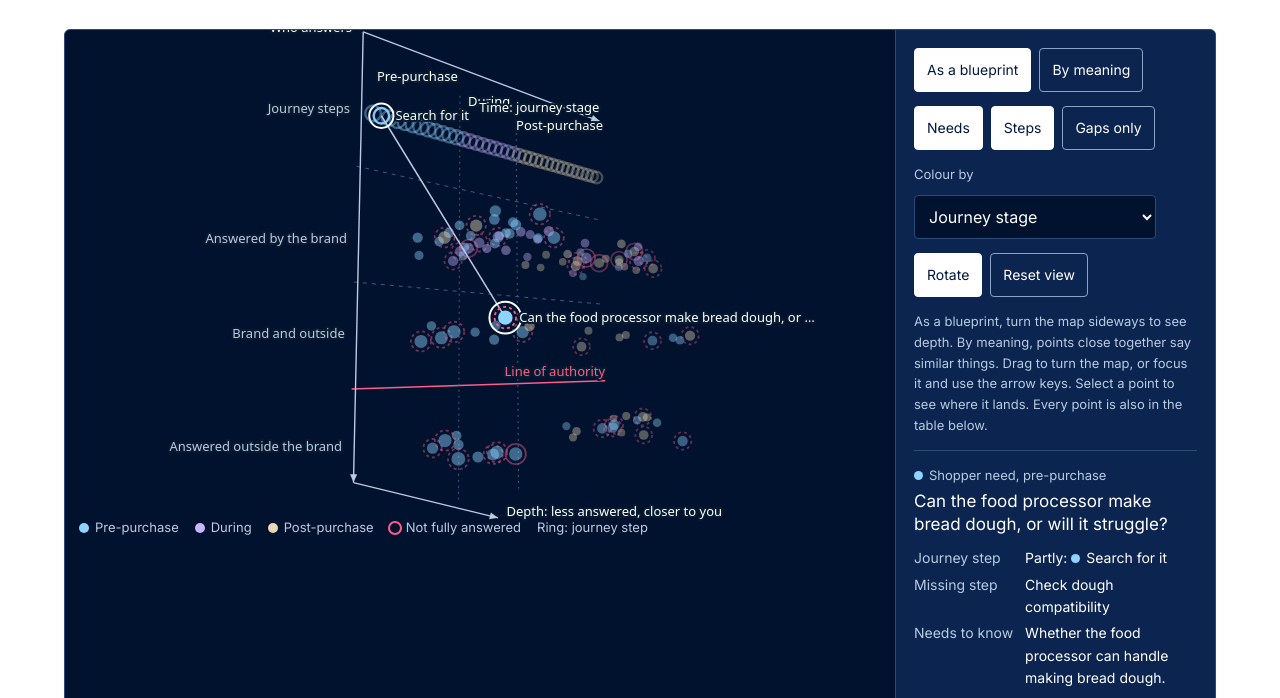
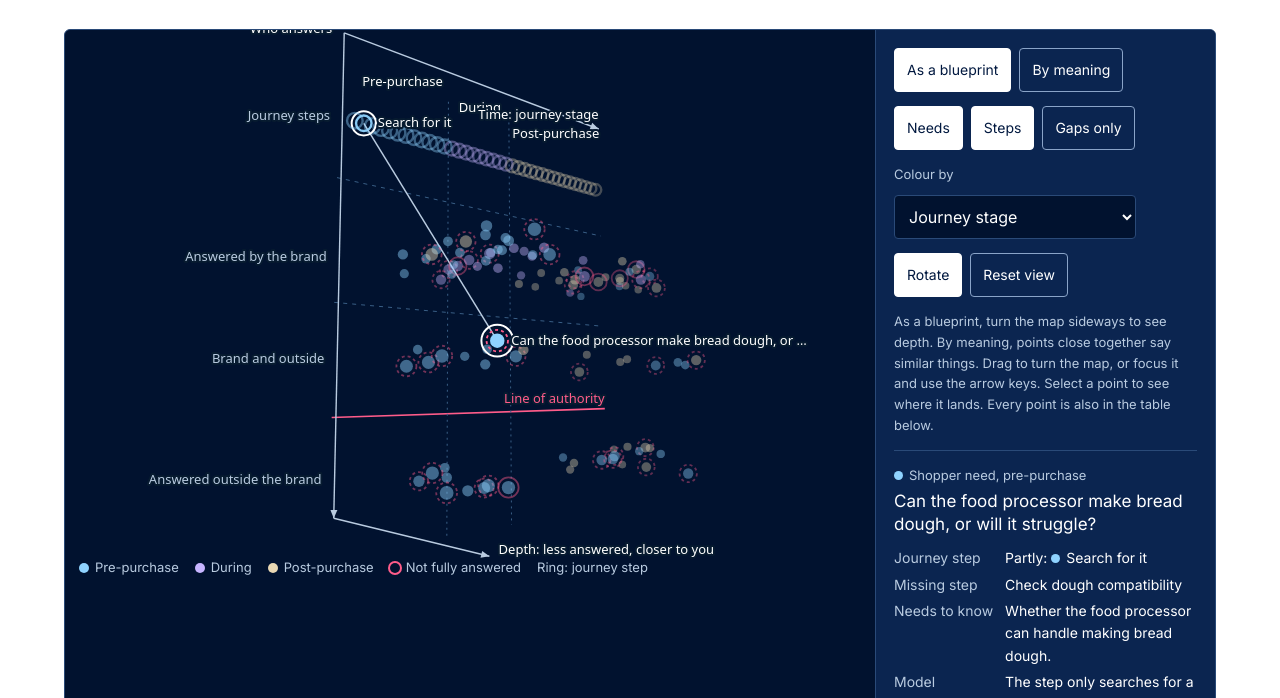
Before and after one commit to AlessandroZulberti/intent-map, a plain HTML site: page index.html in a window 1280 px wide. Shown: the part 482-1180 px from the top of the page. Drawn offline with Linux system fonts and the light colour scheme.

Commit message:
Wider layout for full-width embed

```diff
--- a/index.html
+++ b/index.html
@@ -21,7 +21,7 @@ body{font:16px/1.6 Inter,system-ui,sans-serif;overflow-x:clip}
 .sr{position:absolute;width:1px;height:1px;overflow:hidden;clip:rect(0 0 0 0);white-space:nowrap}
 a{color:var(--pre)}
 .band{padding-block:clamp(28px,4vw,56px);padding-inline:max(5vw,16px)}
-.wrap{max-width:1240px;margin:0 auto}
+.wrap{max-width:1440px;margin:0 auto}
 h1{font-family:Newsreader,Georgia,serif;font-weight:300;font-size:clamp(34px,4.6vw,54px);line-height:1.05;letter-spacing:-.01em;margin:0 0 12px;text-wrap:balance;max-width:20ch}
 h2{font-family:Newsreader,Georgia,serif;font-weight:300;font-size:30px;line-height:1.15;margin:0 0 8px}
 h3{font-weight:600;font-size:17px;margin:0 0 4px}
@@ -32,8 +32,8 @@ p{margin:0 0 12px;max-width:68ch}
 @media(max-width:600px){.figs{grid-template-columns:minmax(0,1fr)}.fig1{display:flex;gap:12px;align-items:baseline}.fig1 b{flex:none}.fig1 span{margin:0}}
 .fig1 b{display:block;font-family:Newsreader,Georgia,serif;font-weight:300;font-size:clamp(28px,2.7vw,38px);line-height:1;white-space:nowrap}
 .fig1 span{display:block;color:var(--soft);font-size:14px;margin-top:6px}
-.stage{display:grid;grid-template-columns:minmax(0,1fr) 320px;gap:0;background:var(--deep);border:1px solid var(--rule);border-radius:6px;overflow:hidden}
-.fig{position:relative;min-height:520px;height:min(62vh,620px)}
+.stage{display:grid;grid-template-columns:minmax(0,1fr) 340px;gap:0;background:var(--deep);border:1px solid var(--rule);border-radius:6px;overflow:hidden}
+.fig{position:relative;min-height:560px;height:min(70vh,760px)}
 .skip{position:absolute;left:12px;top:12px;z-index:2;background:var(--ink);color:var(--bg);padding:10px 14px;border-radius:4px;transform:translateY(-200%)}
 .skip:focus{transform:none;outline:3px solid var(--pre)}
 .fig canvas{position:absolute;inset:0;width:100%;height:100%;cursor:grab;outline:none}
```
